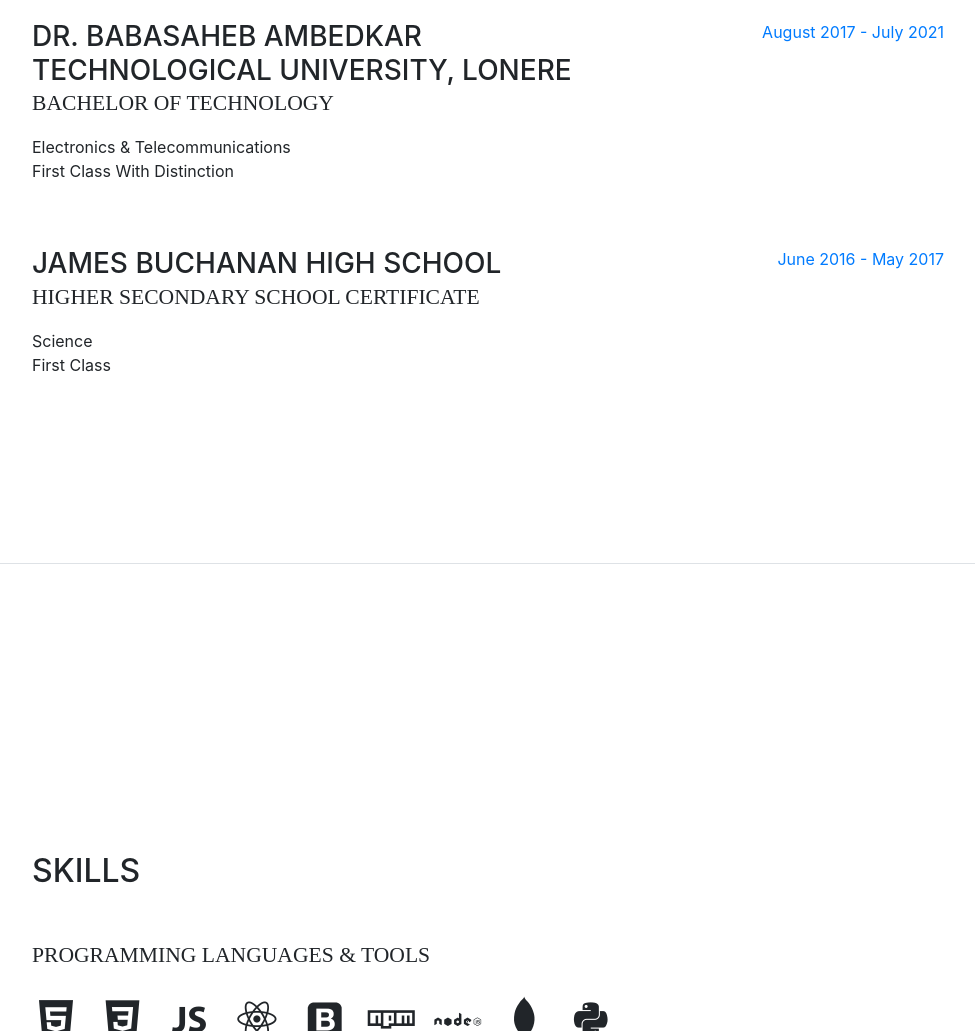
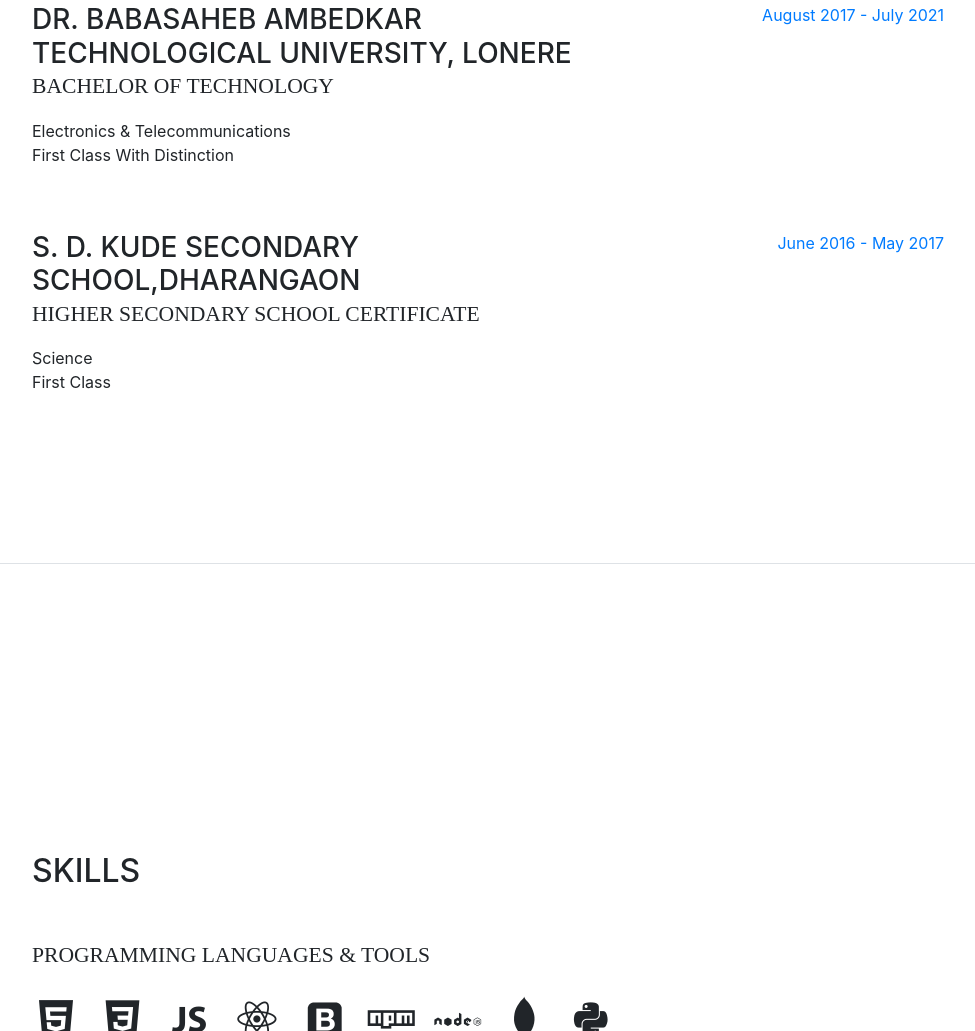
Before and after one commit to pjayesh504/JayeshPatilResume, a website with bundled scripts: page index.html in a window 1280 px wide. Shown: the part 1836-2867 px from the top of the page, without its empty margins (288-1263 px from the left). Built offline with nearby package versions, Linux system fonts and the light colour scheme; a web font is replaced by a local one.

Commit message:
School Name Change

```diff
--- a/index.html
+++ b/index.html
@@ -197,7 +197,7 @@
 
         <div class="resume-item d-flex flex-column flex-md-row">
           <div class="resume-content mr-auto">
-            <h3 class="mb-0">James Buchanan High School</h3>
+            <h3 class="mb-0">S. D. Kude Secondary School,Dharangaon</h3>
             <div class="subheading mb-3">HIGHER SECONDARY SCHOOL CERTIFICATE</div>
             <div> Science </div>
             <p>First Class</p>
```
